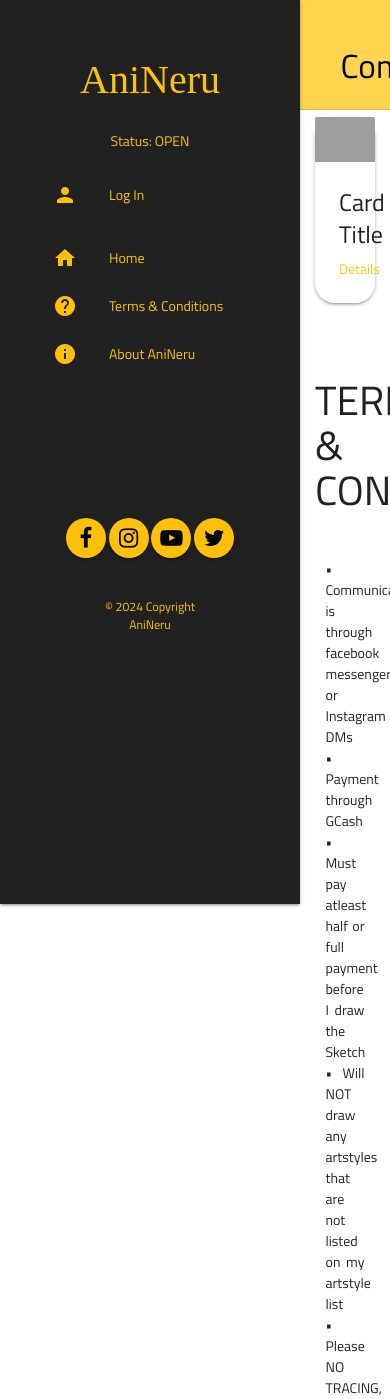
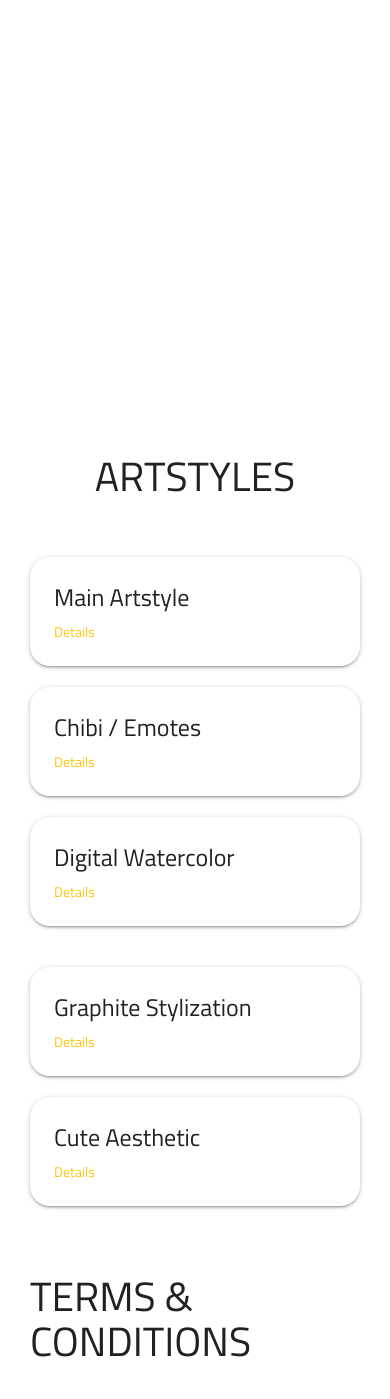
Before and after one commit to Urenj/nimit, a PHP site: page / in a window 390 px wide; the page is wider, and only the part inside the window is pictured. Shown: the top 1399 px of that part. Run offline with PHP 8.4, Linux system fonts and the light colour scheme; data comes from the database, SQL or seed files in the repository; some web fonts are replaced; grey boxes are pictures that could not be loaded.

Commit message:
Responsive index and addition of about.php

```diff
--- a/SHAPI/index.php
+++ b/SHAPI/index.php
@@ -1,34 +1,105 @@
  <!DOCTYPE html>
 <html>
 
-    <?php include('cardodalisay/about.css') ?>
 	<?php include('templates/header.php'); ?>
 
         <main>
-            <div class="container">
+            <div class="container" id="contain-carousel">
+                <div class="row">
+                    <div class="carousel carousel-slider">
+
+            <div class="caru row col l2">
+                <a class="carousel-item" href=".#one!"><img src="images/carousel_20231001180708.png"></a>
+                <a class="carousel-item" href=".#two!"><img src="images/carousel_20231001180715.png"></a>
+                <a class="carousel-item" href=".#three!"><img src="images/carousel_20231001180719.png"></a>
+                <a class="carousel-item" href=".#four!"><img src="images/carousel_20231001180723.png"></a>
+                <a class="carousel-item" href=".#five!"><img src="images/carousel_20231001180727.png"></a>
+                <a class="carousel-item" href=".#six!"><img src="images/carousel_20231001180732.png"></a>
+                <a class="carousel-item" href=".#seven!"><img src="images/Untitled489_20230923145032.png"></a>
+            </div>
+      </div>
+                </div>
+
+            </div>
+            <div class="container contain-main">
+
+
+                <div class="row">
+                    <div class="col s12 m12 l12 center">
+                        <h3 class="section scrollspy" id="process">ARTSTYLES</h3>
+                    </div>
+                </div>
 
                 <div class="row">
                     <div class="col s12 m6 l4">
                         <div class="card">
-                            <div class="card-image waves-effect waves-block waves-light">
-                              <img class="activator" src="images/office.jpg">
+                            <div >
                             </div>
                             <div class="card-content">
-                              <span class="card-title activator grey-text text-darken-4">Card Title</span>
-                              <p><a href="card-content.php">Details</a></p>
+                              <span class="card-title activator grey-text text-darken-4">Main Artstyle</span>
+                              <p><a class="tictac" href="card-content.php">Details</a></p>
                             </div>
-                            <div class="card-reveal">
-                              <span class="card-title grey-text text-darken-4">Card Title<i class="material-icons right">close</i></span>
-                              <p>Here is some more information about this product that is only revealed once clicked on.</p>
+
+                        </div>
+                    </div>
+
+                    <div class="col s12 m6 l4">
+                        <div class="card">
+                            <div >
                             </div>
+                            <div class="card-content">
+                              <span class="card-title activator grey-text text-darken-4">Chibi / Emotes</span>
+                              <p><a class="tictac" href="card-content2.php">Details</a></p>
+                            </div>
+
+                        </div>
+                    </div>
+                    <div class="col s12 m6 l4 offset-m3">
+                        <div class="card">
+                            <div >
+                            </div>
+                            <div class="card-content">
+                              <span class="card-title activator grey-text text-darken-4">Digital Watercolor</span>
+                              <p><a  class="tictac"href="card-content3.php">Details</a></p>
+                            </div>
+
                         </div>
                     </div>
                 </div>
 
                 <div class="row">
+                    <div class="col s12 m6 l4 offset-l2">
+                        <div class="card">
+                            <div>
+                            </div>
+                            <div class="card-content">
+                              <span class="card-title activator grey-text text-darken-4">Graphite Stylization</span>
+                              <p><a class="tictac" href="card-content4.php">Details</a></p>
+                            </div>
+
+                        </div>
+                    </div>
+
+                    <div class="col s12 m6 l4">
+                        <div class="card">
+                            <div>
+                            </div>
+                            <div class="card-content">
+                              <span class="card-title activator grey-text text-darken-4">Cute Aesthetic</span>
+                              <p><a class="tictac" href="card-content5.php">Details</a></p>
+                            </div>
+
+                        </div>
+                    </div>
+
+                </div>
+
+
+
+                <div class="row" id="row-terms">
 
                     <div class="col s12 m12 l12">
-                        <h3 class="section scrollspy" id="process">TERMS & CONDITIONS</h3>
+                        <h3 class="section scrollspy" id="terms">TERMS & CONDITIONS</h3>
                     </div>
                 <div class="col s12 m12 l12">
                     <p class="col s12 m12 l12" align="justify">
@@ -68,18 +139,18 @@
                         </p>
                     </div>
 
-                    <div class="nit center row col s12 m12 l12">
+                    <div class="nit row col s12 m12 l12">
                         <h3 class="dus" >CAN DRAW & CAN'T DRAW</h3>
                     </div>
                     <div class="tin row col s12 m12 l12">
-                        <p class="gwid-1 col s12 m6 l5 offset-l1" align="justify">
+                        <p class="gwid-1 col s12 m6 l5 offset-l1 offset-s4" align="justify">
                         ✓ Real People
                         <br>✓ FanArts
                         <br>✓ Slight Gore
                         <br>✓ Slight NSFW
                         <br>✓ OC
                         </p>
-                        <p class="gwid-1 col s12 m6 l4" align="justify">
+                        <p class="gwid-1 col s12 m6 l4 offset-s4" align="justify">
                         ✗ Extreme NSFW
                         <br>✗ Pure Gore
                         <br>✗ Mecha
--- a/SHAPI/templates/header.php
+++ b/SHAPI/templates/header.php
@@ -6,8 +6,6 @@
     <link type="text/css" rel="stylesheet" href="css/materialize.min.css"  media="screen,projection"/>
 
 	<style type="text/css">
-		@import url('https://fonts.googleapis.com/css?family=Yanone+Kaffeesatz&display=swap');
-
         @import url('https://fonts.googleapis.com/css2?family=Borel&family=Dosis:wght@200;300;400;500;600;700;800&display=swap');
 
         @import url('https://fonts.googleapis.com/css2?family=Titillium+Web&display=swap');
@@ -158,17 +156,27 @@
             margin-bottom: 40px !important;
         }
 
-        main{
+/*        .container{
             padding-left: 300px;
-        }
+        }*/
 
         .card{
             border-radius: 20px 20px !important;
         }
 
+        .carousel.carousel-slider {
+            top: 0px;
+            left: 0;
+        }
+
+        .section {
+            padding-top: .5rem;
+            padding-bottom: 1rem;
+        }
+
 /*   EFFECTS     */
 
-        .logo-section, .brand-logo, a{
+        .logo-section, .brand-logo{
             -webkit-animation: bounceIn 0.7s ease-out;
             -moz-animation: bounceIn 0.7s ease-out;
             -o-animation: bounceIn 0.7s ease-out;
@@ -219,13 +227,60 @@
             border-radius: 30px 30px !important;
         }*/
 
+        @media screen and (max-width: 1980px){
+            .contain-main{
+                padding-left: 300px !important;
+            }
+             #contain-carousel{
+                padding-left: 300px !important;
+            }
+
+            #contain-about{
+                padding-left: 300px !important;
+            }
+
+        }
+
+        @media screen and (max-width: 990px){
+            .contain-main{
+                padding-left: 0px !important;
+            }
+             #contain-carousel{
+                padding-left: 0px !important;
+            }
+
+             #row-terms{
+                padding-left: 100px !important;
+            }
+            #contain-about{
+                padding-left: 300px !important;
+            }
+
+        }
+
+        @media screen and (max-width: 750px){
+            .contain-main{
+                padding-left: 0px !important;
+            }
+             #contain-carousel{
+                padding-left: 0px !important;
+            }
+
+             #row-terms{
+                padding-left: 0px !important;
+            }
+            #contain-about{
+                padding-left: 300px !important;
+            }
+        }
+
 
     </style>
 </head>
 <body>
 
 <header>
-    <nav class="top-nav">
+  <!--   <nav class="top-nav">
         <div class="container">
             <div class="nav-wrapper">
                 <div class="row">
@@ -235,15 +290,36 @@
                 </div>
             </div>
         </div>
-    </nav>
-    <ul id="nav-mobile" class="sidenav sidenav-fixed grey" style="transform: translateX(0%);">
+    </nav> -->
+    <ul id="nav-mobile" class="sidenav sidenav-fixed grey hide-on-med-and-down" style="transform: translateX(0%);">
             <div class="logo-section center ">
                 <a href="#" class="no-effect brand-logo amber-text center ">AniNeru</a>
             </div>
+            <div class="stat center">
+    <?php
+    include('Admin\assets\config\db.php');
 
-            <div class="stat center">
-                <div class="status center amber-text"> Status: OPEN</div>
-            </div>
+    $email = 'neru@gmail.com';
+    $statusQuery = "SELECT status FROM users WHERE email = ?";
+    $statusStmt = $con->prepare($statusQuery);
+    $statusStmt->bind_param('s', $email);
+    $statusStmt->execute();
+    $statusStmt->bind_result($userStatus);
+
+    // Check if the status is fetched successfully
+    if ($statusStmt->fetch()) {
+        $statusStmt->close();
+    } else {
+        $userStatus = 'Hiatus';
+        $statusStmt->close();
+    }
+    ?>
+
+    <div class="status center <?php echo $userStatus === 'Active' ? 'green-text' : 'amber-text'; ?>">
+        Status: <?php echo $userStatus; ?>
+    </div>
+</div>
+
 
             <div class="login-section">
                 <li>
@@ -254,38 +330,26 @@
             <div class="options-section">
                 <li>
                     <a class="two amber-text" href="index.php"><i class="material-icons amber-text">home</i>Home</a>
-                    <a class="four amber-text" href="">Terms & Conditions<i class="material-icons amber-text">help</i></a>
-                    <a class="three amber-text" href="">About AniNeru<i class="material-icons amber-text">information</i></a>
+                    <a class="four amber-text" href="#terms">Terms & Conditions<i class="material-icons amber-text">help</i></a>
+                    <a class="three amber-text" href="about.php">About AniNeru<i class="material-icons amber-text">information</i></a>
 
                 </li>
             </div>
-
-           <!--  <div class="artstyle-section bold">
-                <li>
-                    <a href="index.php" class="collapsible header waves-effect waves-yellow" tabindex="0">Artstyles</a>
-                    <div class="collapsible-body">
-                        <ul>
-                            li
-                        </ul>
-                    </div>
-                </li>
-
-            </div> -->
 
 
             <div class="section-footer grey-darken-4">
                 <div class="row">
                     <div class="col s12 m12 l12">
-                        <a href="#" class="btn-floating amber">
+                        <a href="https://www.facebook.com/profile.php?id=100091417051963" class="btn-floating amber">
                         <i class="fa fa-facebook-f black-text" aria-hidden="true"></i>
                         </a>
-                        <a href="#" class="btn-floating amber">
+                        <a href="https://www.instagram.com/_anineru" class="btn-floating amber">
                         <i class="fa fa-instagram black-text" aria-hidden="true"></i>
                         </a>
-                        <a href="#" class="btn-floating amber">
+                        <a href="https://www.youtube.com/channel/UC4ODIPFkHWjTRx5Mkesu46w" class="btn-floating amber">
                         <i class="fa fa-youtube-play black-text" aria-hidden="true"></i>
                         </a>
-                        <a href="#" class="btn-floating amber">
+                        <a href="https://twitter.com/anineru" class="btn-floating amber">
                         <i class="fa fa-twitter black-text" aria-hidden="true"></i>
                         </a>
                     </div>
```
Also changed, not shown: SHAPI/about.php (+3 -4 lines).
